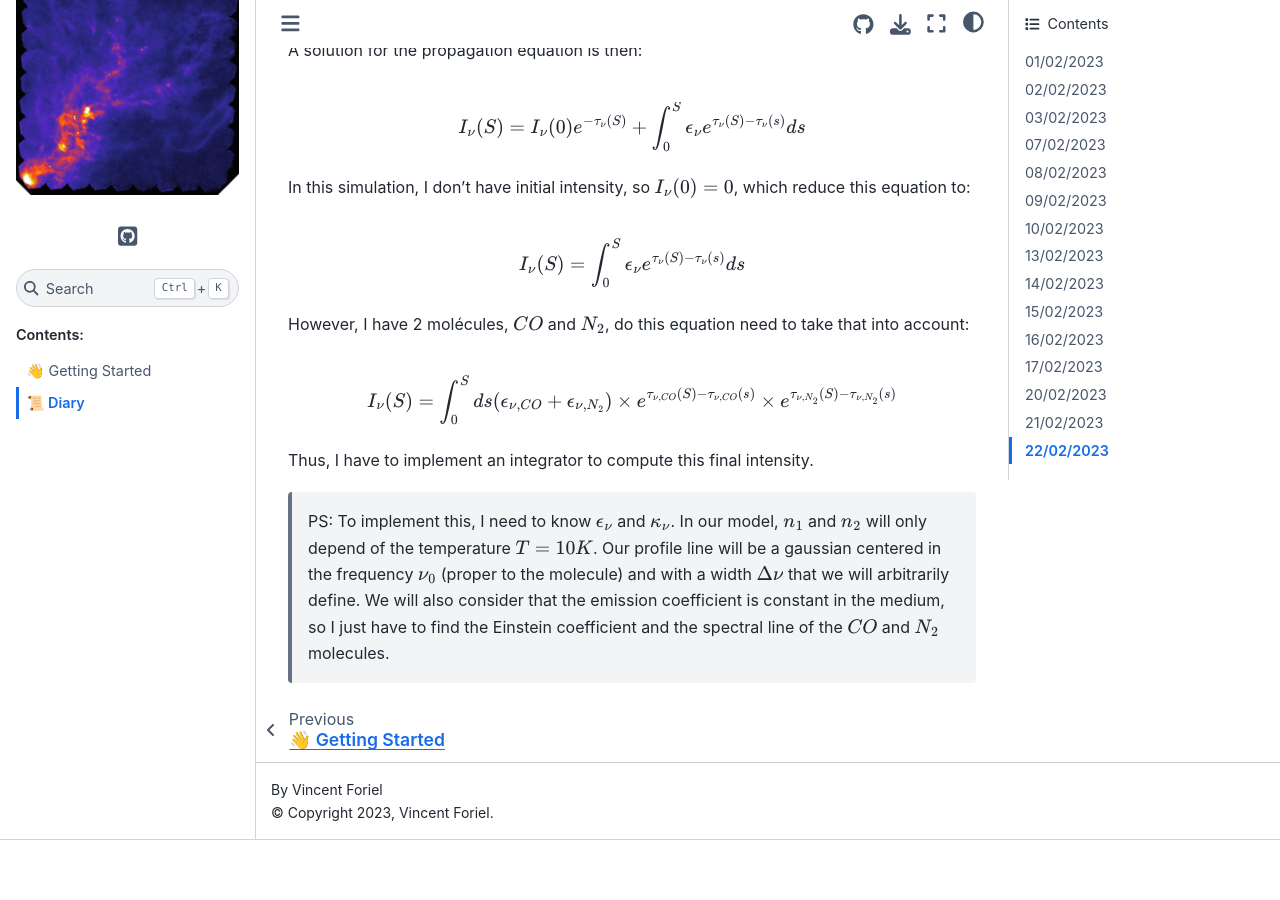
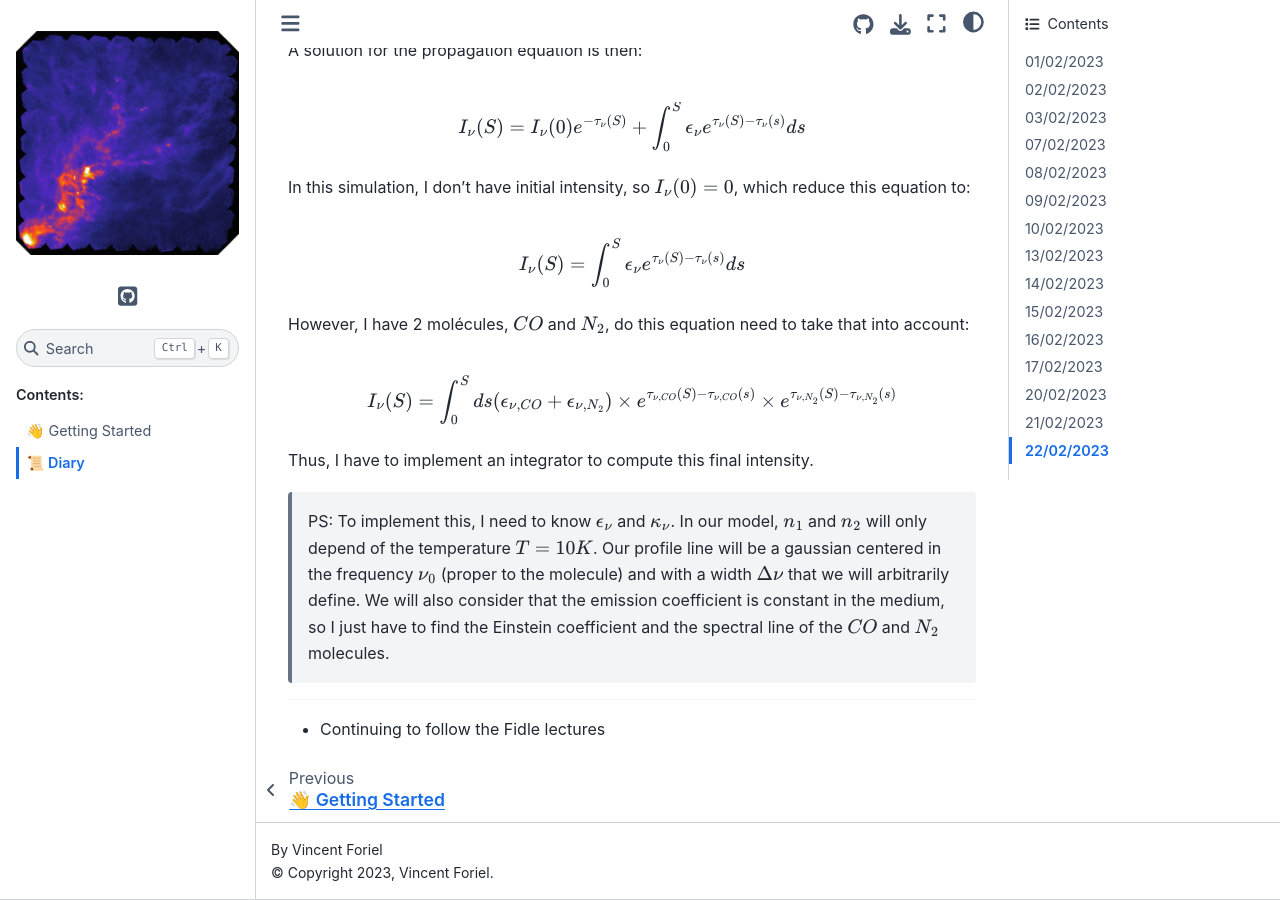
Before and after one commit to LeiRoF/M2-Internship, a Sphinx documentation site: the page built from docs/Diary.md, in a window 1280 px wide and 900 px high, scrolled down 15589 px. Built offline with Sphinx 7.4.7 and the Sphinx Book theme 1.1.4, drawn with Linux system fonts in a browser that asks for light colours; before the commit the page ends 16429 px from its top, so only the background shows below that.

Commit message:
🚧 Radiative transfer

```diff
--- a/docs/Diary.md
+++ b/docs/Diary.md
@@ -296,3 +296,7 @@ Thus, I have to implement an integrator to compute this final intensity.
 
 
 > PS: To implement this, I need to know $\epsilon_\nu$ and $\kappa_\nu$. In our model, $n_1$ and $n_2$ will only depend of the temperature $T=10K$. Our profile line will be a gaussian centered in the frequency $\nu_0$ (proper to the molecule) and with a width $\Delta\nu$ that we will arbitrarily define. We will also consider that the emission coefficient is constant in the medium, so I just have to find the Einstein coefficient and the spectral line of the $CO$ and $N_2$ molecules.
+
+---
+
+- Continuing to follow the Fidle lectures
```
